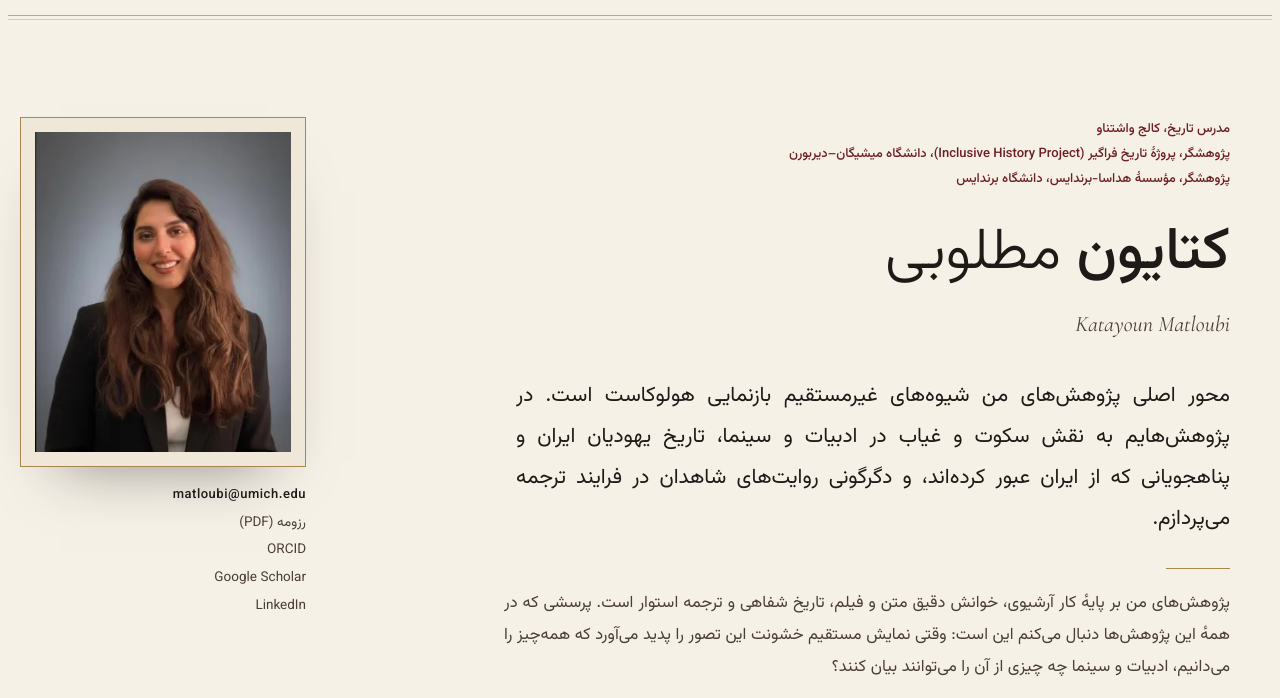
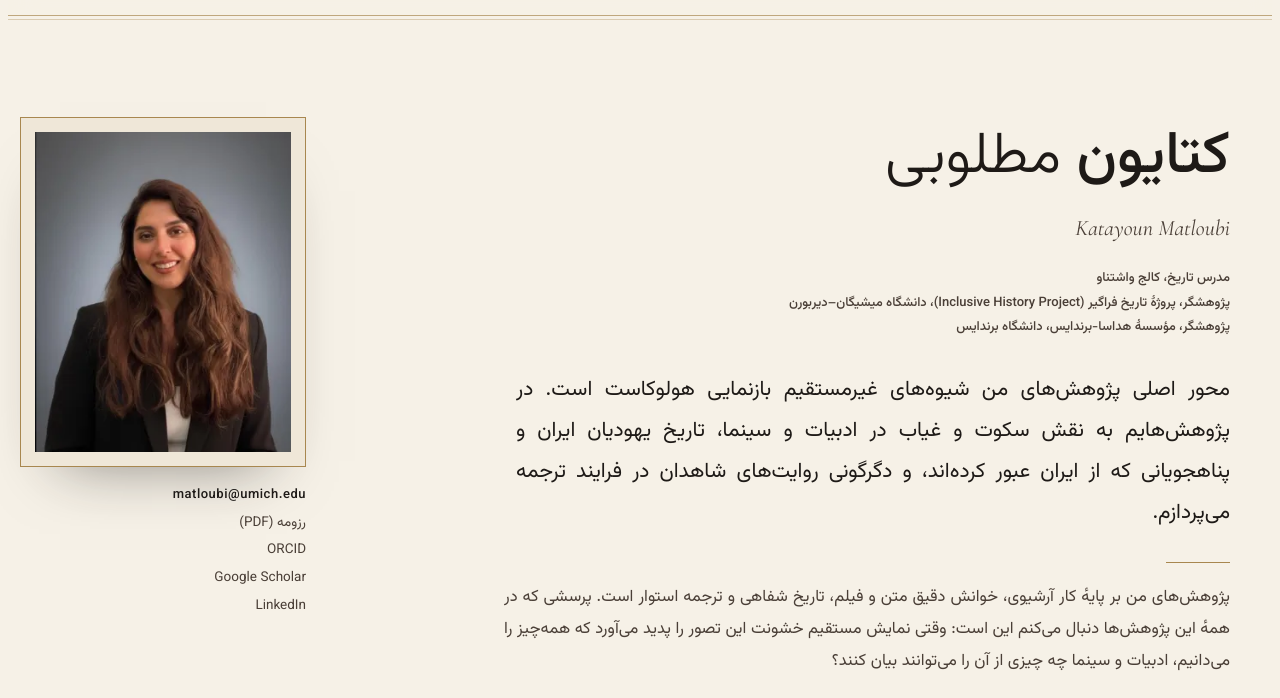
Before and after one commit to matloubikatayoun-a11y/matloubikatayoun-a11y.github.io, a plain HTML site: page fa/index.html in a window 1280 px wide. Shown: the part 67-765 px from the top of the page. Drawn offline with Linux system fonts and the light colour scheme.

Commit message:
v28 Persian page: titles under the name

```diff
--- a/fa/index.html
+++ b/fa/index.html
@@ -762,6 +762,11 @@ html[dir="rtl"] .hero-grid{grid-template-columns:minmax(0,1fr) auto}
 html[dir="rtl"] .hero-grid>.pcol{order:2}
 @media (max-width:820px){.pcol .portrait{margin-inline:auto}html[dir="rtl"] .hero-grid{grid-template-columns:1fr}html[dir="rtl"] .hero-grid>.pcol{order:-1}}
 @media (max-width:820px){.hero-grid>.pcol{width:100%;justify-self:stretch;align-items:center}.pcol .portrait{width:min(58vw,220px)!important}}
+/* v28: titles under the name, in plain case */
+.status{margin-top:16px}
+.st-pill{font:500 15px/1.75 var(--sans);text-transform:none;letter-spacing:.01em;color:var(--soft)}
+html[dir="rtl"] .st-pill{font:500 15px/1.9 var(--fa)}
+.name{margin-top:0}
 </style>
 </head>
 <body>
@@ -780,9 +785,9 @@ html[dir="rtl"] .hero-grid>.pcol{order:2}
     <div class="pcol"><div class="portrait"><picture><source type="image/webp" srcset="../assets/portrait-300.webp 300w, ../assets/portrait-600.webp 600w" sizes="(max-width:820px) 170px, 290px"><img src="../assets/portrait.jpg" alt="کتایون مطلوبی" fetchpriority="high" width="900" height="1238"></picture></div>
       <ul class="pcontact" aria-label="تماس"><li><a href="mailto:matloubi@umich.edu" dir="ltr">matloubi@umich.edu</a></li><li><a href="../cv/Katayoun_Matloubi_CV.pdf" target="_blank" rel="noopener">رزومه (PDF)</a></li><li><a href="https://orcid.org/0009-0007-8372-7887" target="_blank" rel="noopener">ORCID</a></li><li><a href="https://scholar.google.com/citations?user=vhw_WDMAAAAJ" target="_blank" rel="noopener">Google Scholar</a></li><li><a href="https://www.linkedin.com/in/katayounmatloubi" target="_blank" rel="noopener">LinkedIn</a></li></ul></div>
     <div>
-      <div class="status"><span class="st-pill"><span class="dot" aria-hidden="true"></span>مدرس تاریخ، کالج واشتناو<br>پژوهشگر، پروژهٔ تاریخ فراگیر (Inclusive History Project)، دانشگاه میشیگان–دیربورن<br>پژوهشگر، مؤسسهٔ هداسا-برندایس، دانشگاه برندایس</span></div>
       <h1 class="name"><span><i>کتایون</i></span> <span><i>مطلوبی</i></span></h1>
       <p class="fa en-sub" lang="en" style="text-align:start">Katayoun Matloubi</p>
+      <div class="status"><span class="st-pill"><span class="dot" aria-hidden="true"></span>مدرس تاریخ، کالج واشتناو<br>پژوهشگر، پروژهٔ تاریخ فراگیر (Inclusive History Project)، دانشگاه میشیگان–دیربورن<br>پژوهشگر، مؤسسهٔ هداسا-برندایس، دانشگاه برندایس</span></div>
       <p class="intro">محور اصلی پژوهش‌های من شیوه‌های غیرمستقیم بازنمایی هولوکاست است. در پژوهش‌هایم به نقش سکوت و غیاب در ادبیات و سینما، تاریخ یهودیان ایران و پناهجویانی که از ایران عبور کرده‌اند، و دگرگونی روایت‌های شاهدان در فرایند ترجمه می‌پردازم.</p>
       <p class="line">پژوهش‌های من بر پایهٔ کار آرشیوی، خوانش دقیق متن و فیلم، تاریخ شفاهی و ترجمه استوار است. پرسشی که در همهٔ این پژوهش‌ها دنبال می‌کنم این است: وقتی نمایش مستقیم خشونت این تصور را پدید می‌آورد که همه‌چیز را می‌دانیم، ادبیات و سینما چه چیزی از آن را می‌توانند بیان کنند؟</p>
       <div class="hero-btns"><a class="pillbtn" href="#contact">تماس با من</a></div>
```
